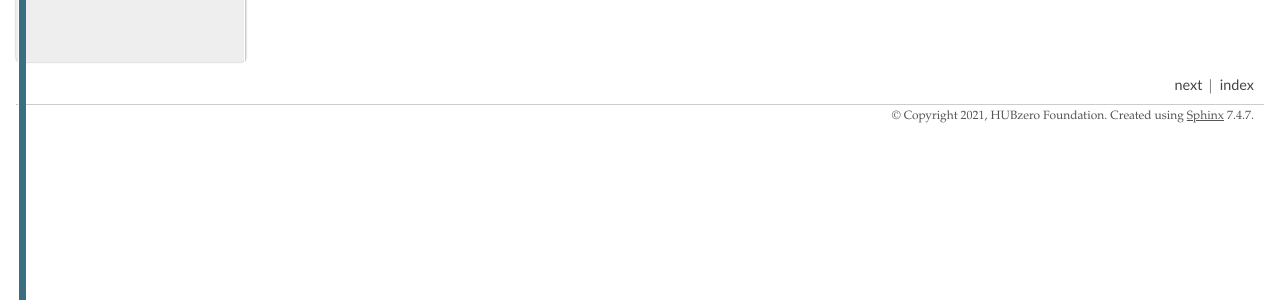
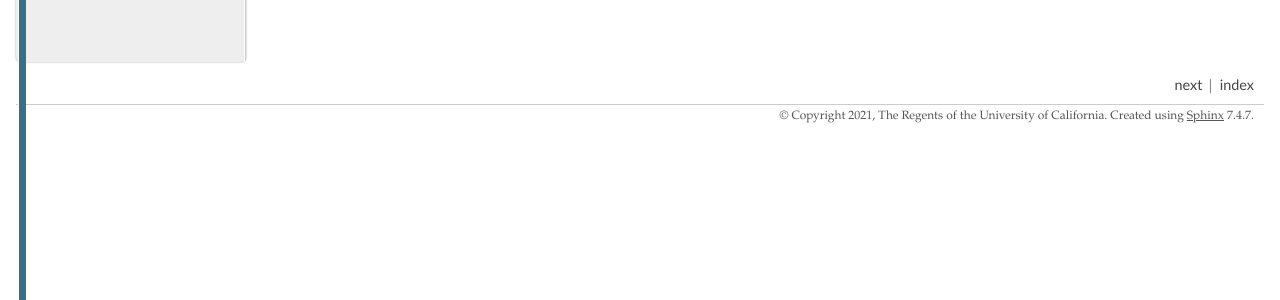
Before and after one commit to hubzero/simtool, a Sphinx documentation site: the page built from docs/index.rst, in a window 1280 px wide. Shown: the part 1225-1525 px from the top of the page. Built offline with Sphinx 7.4.7, drawn with Linux system fonts in a browser that asks for light colours.

Commit message:
HUBzero Foundation to HUBzero, SDSC

```diff
--- a/docs/conf.py
+++ b/docs/conf.py
@@ -59,7 +59,7 @@
 
 # General information about the project.
 project = u'SimTool'
-copyright = u"2021, HUBzero Foundation"
+copyright = u"2021, The Regents of the University of California"
 
 # The version info for the project you're documenting, acts as replacement
 # for |version| and |release|, also used in various other places throughout
@@ -218,7 +218,7 @@
 latex_documents = [
     ('index', 'simtool.tex',
      u'SimTool Documentation',
-     u'HUBzero Foundation', 'manual'),
+     u'HUBzero, San Diego Supercomputer Center', 'manual'),
 ]
 
 # The name of an image file (relative to this directory) to place at
@@ -249,7 +249,7 @@
 man_pages = [
     ('index', 'simtool',
      u'SimTool Documentation',
-     [u'HUBzero Foundation, LLC'], 1)
+     [u'HUBzero, San Diego Supercomputer Center'], 1)
 ]
 
 # If true, show URL addresses after external links.
@@ -264,7 +264,7 @@
 texinfo_documents = [
     ('index', 'simtool',
      u'SimTool Documentation',
-     u'HUBzero Foundation, LLC',
+     u'HUBzero, San Diego Supercomputer Center',
      'simtool',
      'One line description of project.',
      'Miscellaneous'),
```
Also changed, not shown: 1 other file.
